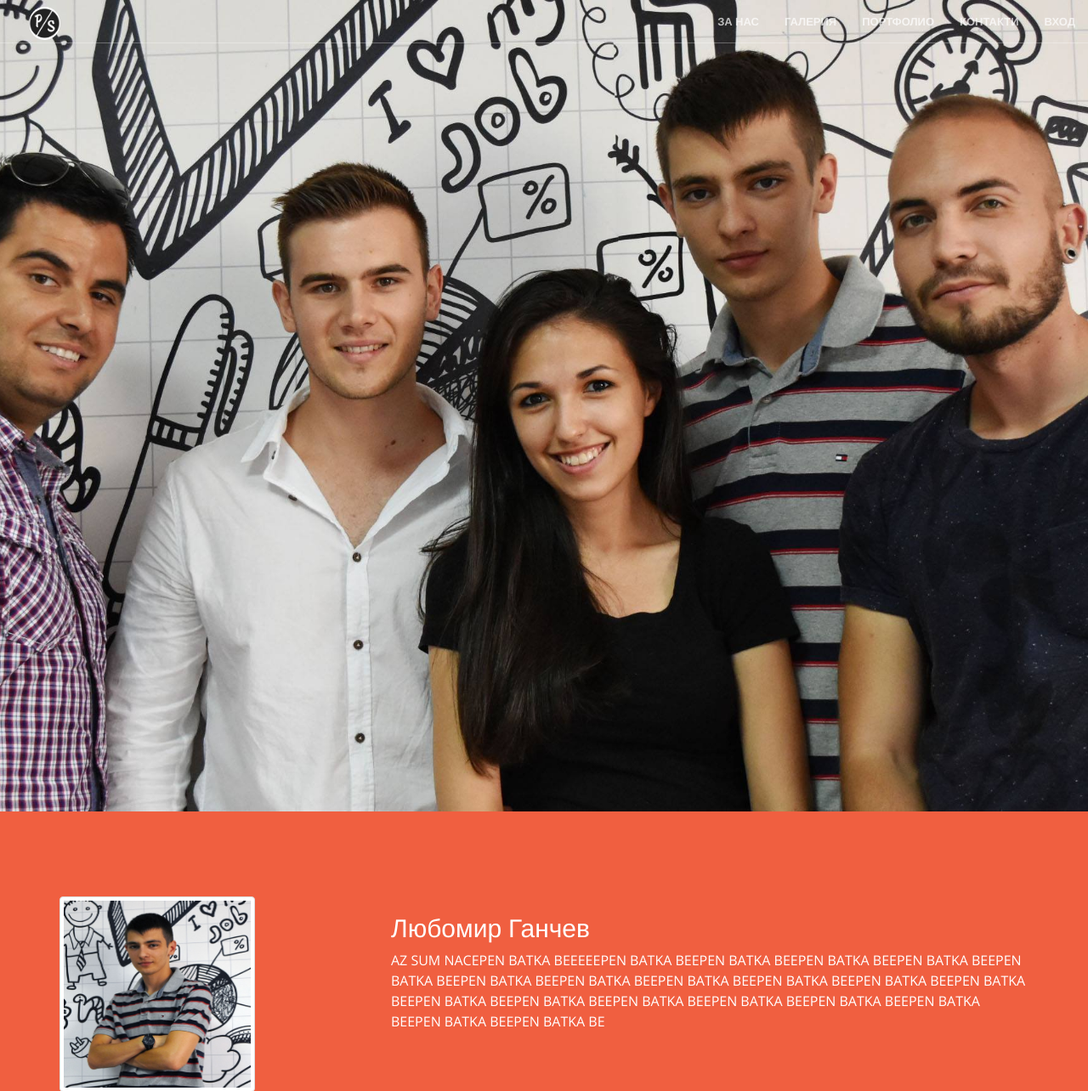
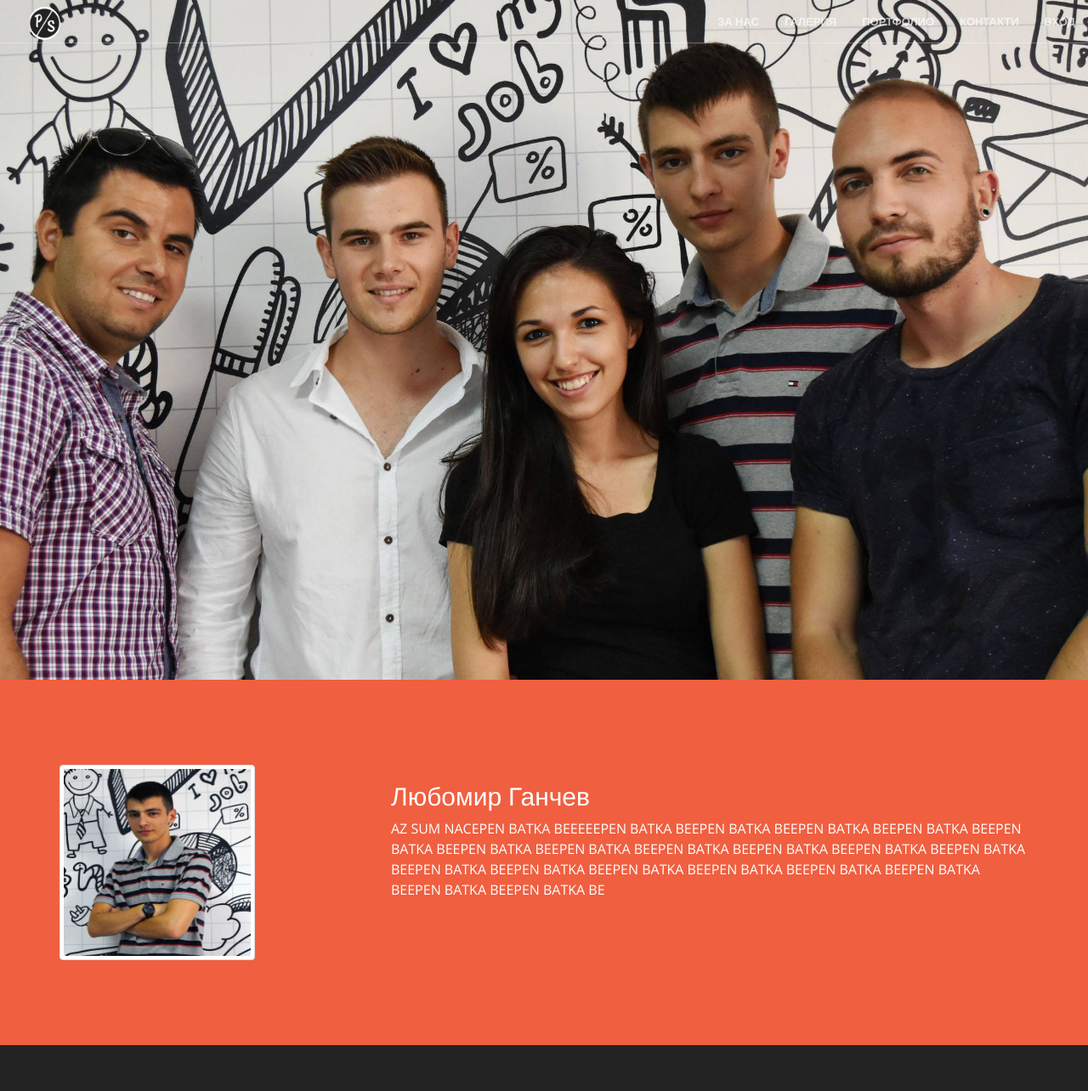
Before and after one commit to Snytra/Practical-Project-Softuni, a PHP site: page /About_us.html in a window 1280 px wide. Shown: the top 1284 px of the page at 85% size. Run offline with PHP 8.4, Linux system fonts and the light colour scheme; some libraries are stand-ins or nearby versions.

Commit message:
Update 5.7

```diff
--- a/Project/PhotographyWebSite/css/cssAbout.css
+++ b/Project/PhotographyWebSite/css/cssAbout.css
@@ -1,6 +1,6 @@
 #ekip{
     width: 100%;
-    height: 955px;
+    height: 800px;
     position: relative;
     min-height: auto;
     -webkit-background-size: cover;
--- a/Project/PhotographyWebSite/index.html
+++ b/Project/PhotographyWebSite/index.html
@@ -10,7 +10,7 @@
     <meta name="description" content="">
     <meta name="author" content="">
 
-    <title>НЯяя се кааа така е</title>
+    <title>Baj hui</title>
 
 
     <link href="css/bootstrap.min.css" rel="stylesheet">
```
